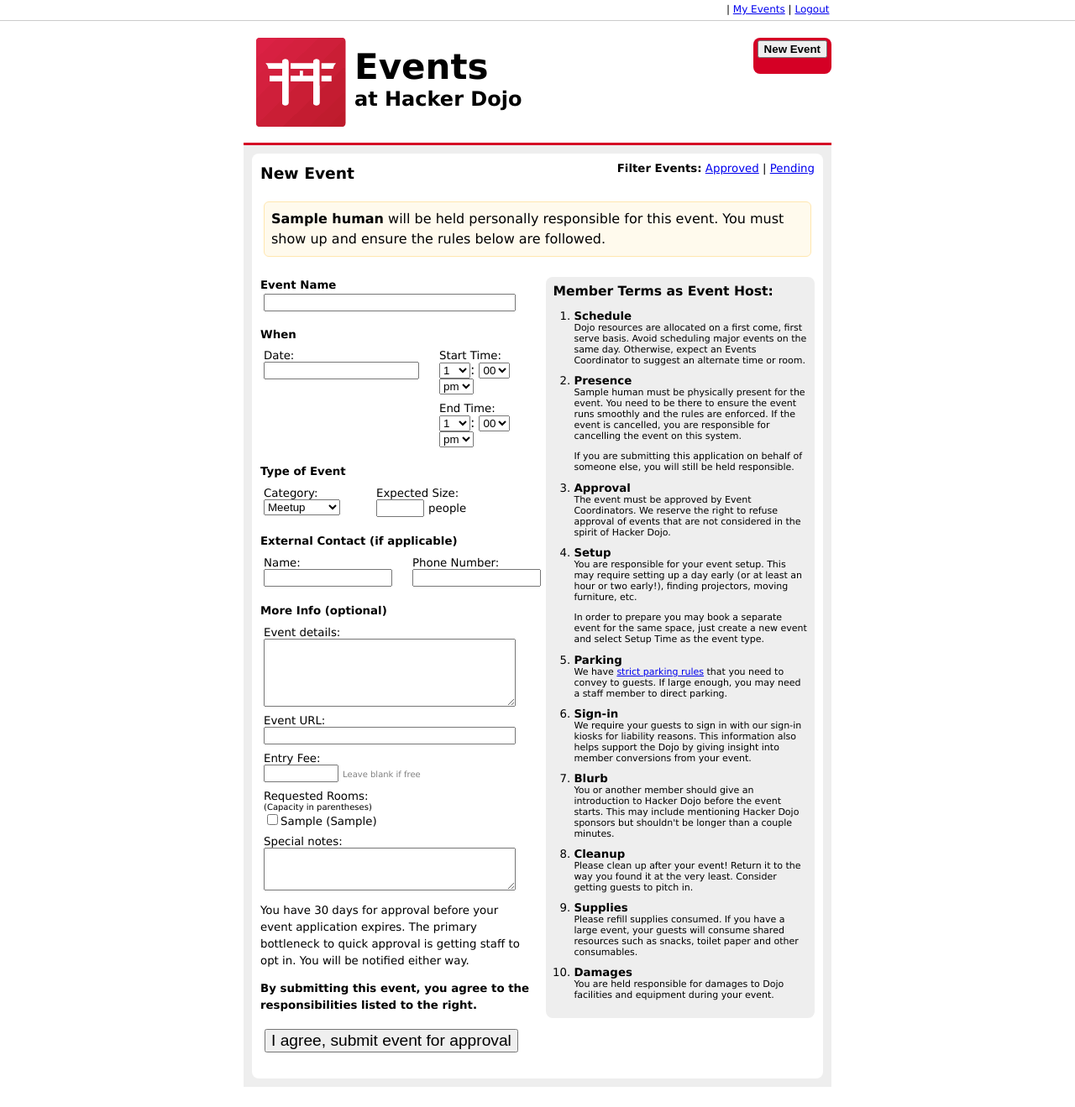
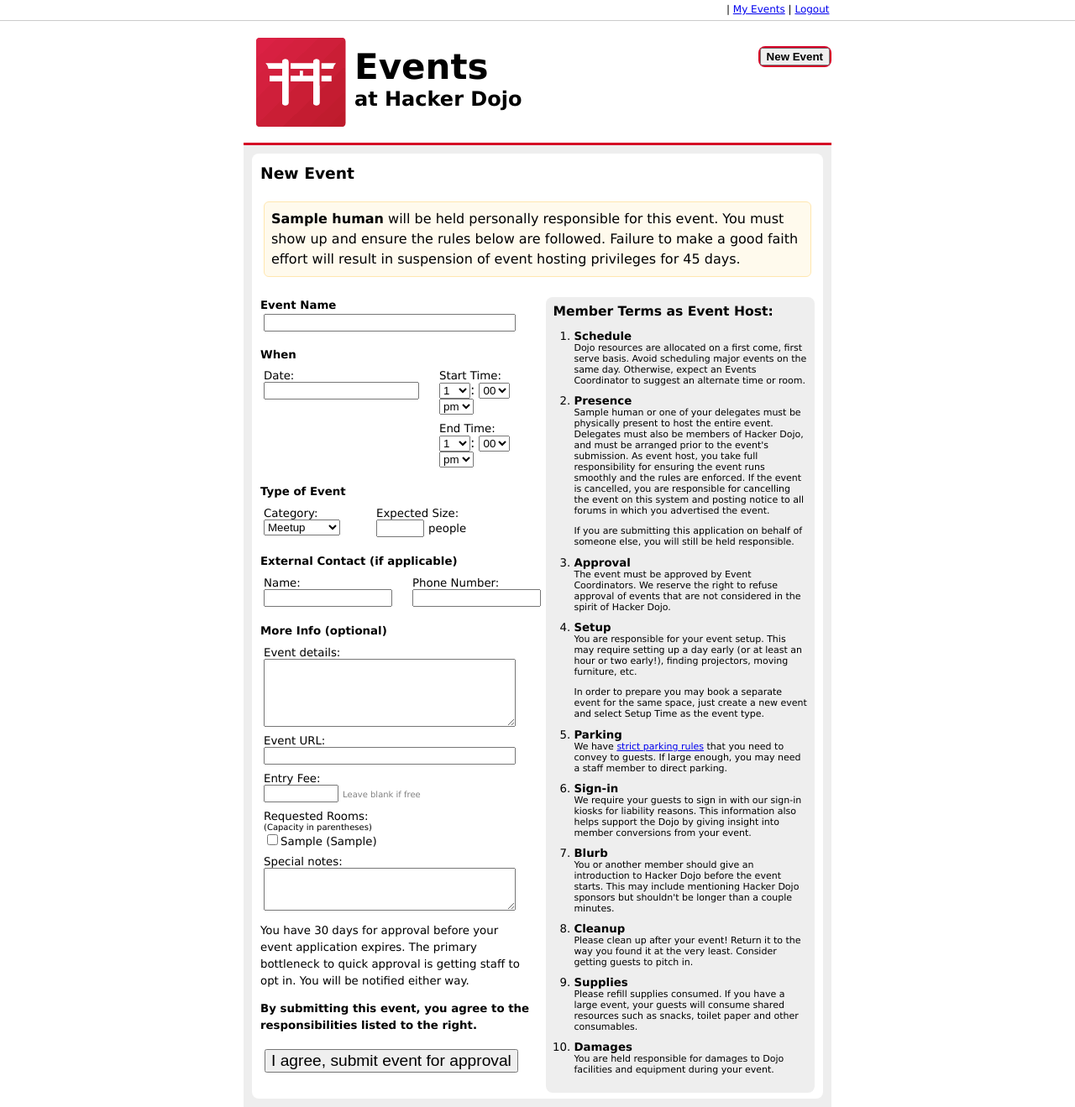
Before and after one commit to progrium/hd-events, a Django app: template templates/new.html in a window 1280 px wide. Shown: the whole page at 84% size. Before the commit the page ends 1295 px from the top, so only its background shows below. Run offline with Django 3.2, Linux system fonts and the light colour scheme; the template is opened without the code that fills it: most values are stand-ins (such as "Sample title", 1, 10 or a date in 2020).

Commit message:
Bug fixes & UI

```diff
--- a/static/style.css
+++ b/static/style.css
@@ -8,7 +8,7 @@
 #header img { margin-right: 10px;}
 #header h1 { font-size: 42px; margin-top: 20px; padding-top: 10px; margin-bottom: 0px; padding-bottom: 0px;}
 #header h2 { font-size: x-large; margin: 0px; }
-#new-event-link {position: absolute; right: 0px; padding: 3px 5px; background-color:#d50025;}
+#new-event-link {position: absolute; right: 0px; padding: 2px 2px; background-color:#d50025;}
 #new-event-link a {color: #fff; text-decoration: none;}
 body.new #new-event-link {display: none;}
 
--- a/templates/base.html
+++ b/templates/base.html
@@ -24,7 +24,7 @@
 		</div>
 		<div id="wrapper">
 			<div id="header">
-				<span id='new-event-link'><form action="/new" method="get"><button type="submit" id="nav_new" class="emph">New Event</button></form></span>
+				<form action="/new" method="get"><div id='new-event-link'><button type="submit" id="nav_new" class="emph">New Event</button></div></form>
 				<img src="/static/dojo_icon.png" style="float: left;" />
 				<h1>Events</h1>
 				<h2 style="font-size: x-large;">at Hacker Dojo</h2>
--- a/templates/myevents.html
+++ b/templates/myevents.html
@@ -1,6 +1,5 @@
 {% extends 'base.html' %}
 {% block content %}
-{% include 'nav_menu.html' %}
 
 <div id="primary">
     <h3>My Events</h3>
--- a/templates/new.html
+++ b/templates/new.html
@@ -41,12 +41,11 @@
   $('#type-select').css('display','inline');$('#type-text').css('display','none');
 }
 </script>
-{% include 'nav_menu.html' %}
 
 <div id="primary">
 	<h3>New Event</h3>
 
-	<div id="warn" style="margin:4px; margin-bottom:1.5em; padding:8px; border:1px solid #ffe7af; -webkit-border-radius: 6px; -moz-border-radius: 6px; border-radius: 6px; background:#fffaed"><b>{{human}}</b> will be held personally responsible for this event.  You must show up and ensure the rules below are followed.</div>
+	<div id="warn" style="margin:4px; margin-bottom:1.5em; padding:8px; border:1px solid #ffe7af; -webkit-border-radius: 6px; -moz-border-radius: 6px; border-radius: 6px; background:#fffaed"><b>{{human}}</b> will be held personally responsible for this event.  You must show up and ensure the rules below are followed.  Failure to make a good faith effort will result in suspension of event hosting privileges for 45 days.</div>
   <div style="margin:4px; margin-bottom:1.5em; padding:8px; color: black; display:none; border:1px solid red; background:#fee;  " id="error"></div>
 
 	<div style="width: 46%; float: right; font-size: smaller; padding: 8px; -moz-border-radius: 8px; -webkit-border-radius: 8px; background: #eee; line-height: normal;" id="terms">
@@ -55,7 +54,7 @@
 	    <li><strong>Schedule</strong>
 	      <div>Dojo resources are allocated on a first come, first serve basis. Avoid scheduling major events on the same day. Otherwise, expect an Events Coordinator to suggest an alternate time or room.</div></li>
       <li><strong>Presence</strong>
-        <div>{{human}} must be physically present for the event. You need to be there to ensure the event runs smoothly and the rules are enforced. If the event is cancelled, you are responsible for cancelling the event on this system.<p>If you are submitting this application on behalf of someone else, you will still be held responsible.</div></li>
+        <div>{{human}} or one of your delegates must be physically present to host the entire event. Delegates must also be members of Hacker Dojo, and must be arranged prior to the event's submission. As event host, you take full responsibility for ensuring the event runs smoothly and the rules are enforced. If the event is cancelled, you are responsible for cancelling the event on this system and posting notice to all forums in which you advertised the event. <p>If you are submitting this application on behalf of someone else, you will still be held responsible.</div></li>
       <li><strong>Approval</strong>
         <div>The event must be approved by Event Coordinators. We reserve the right to refuse approval of events that are not considered in the spirit of Hacker Dojo.</div></li>
       <li><strong>Setup</strong>
```
Also changed, not shown: main.py (+9 -9 lines).
